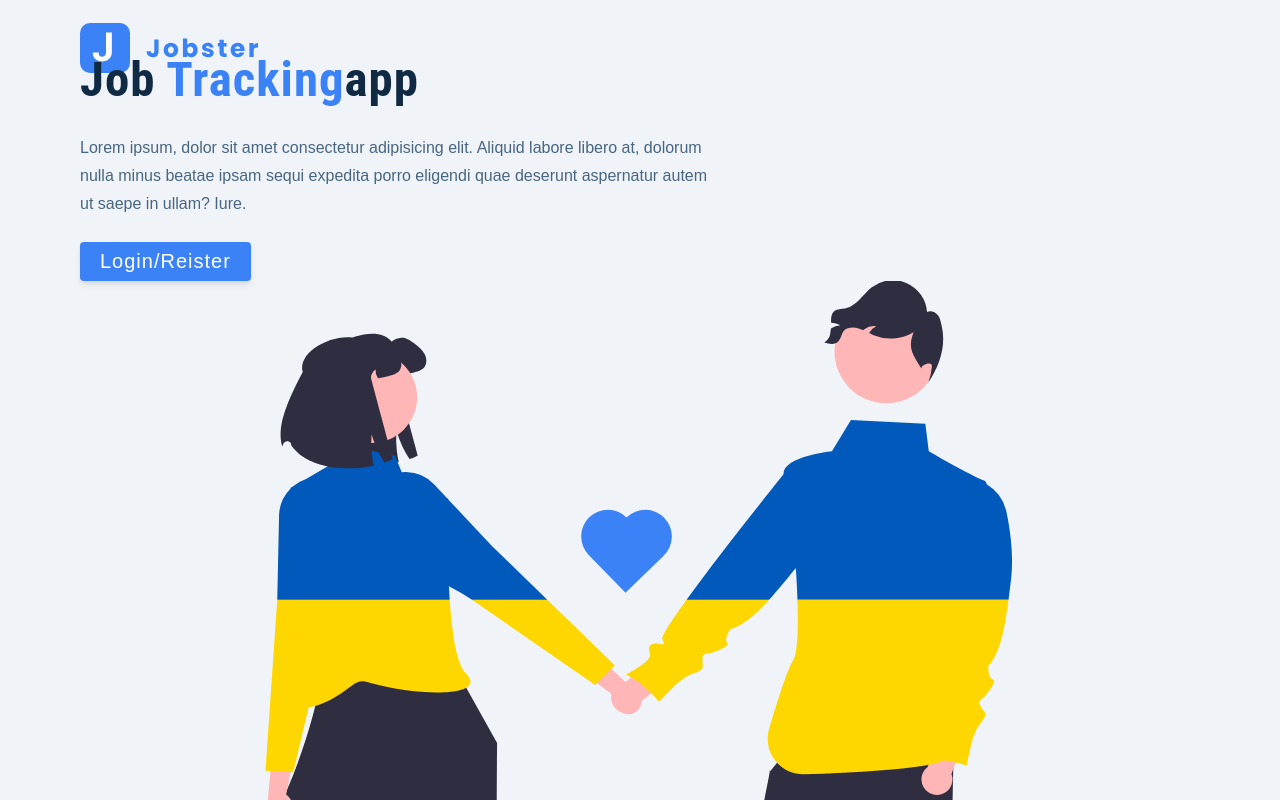
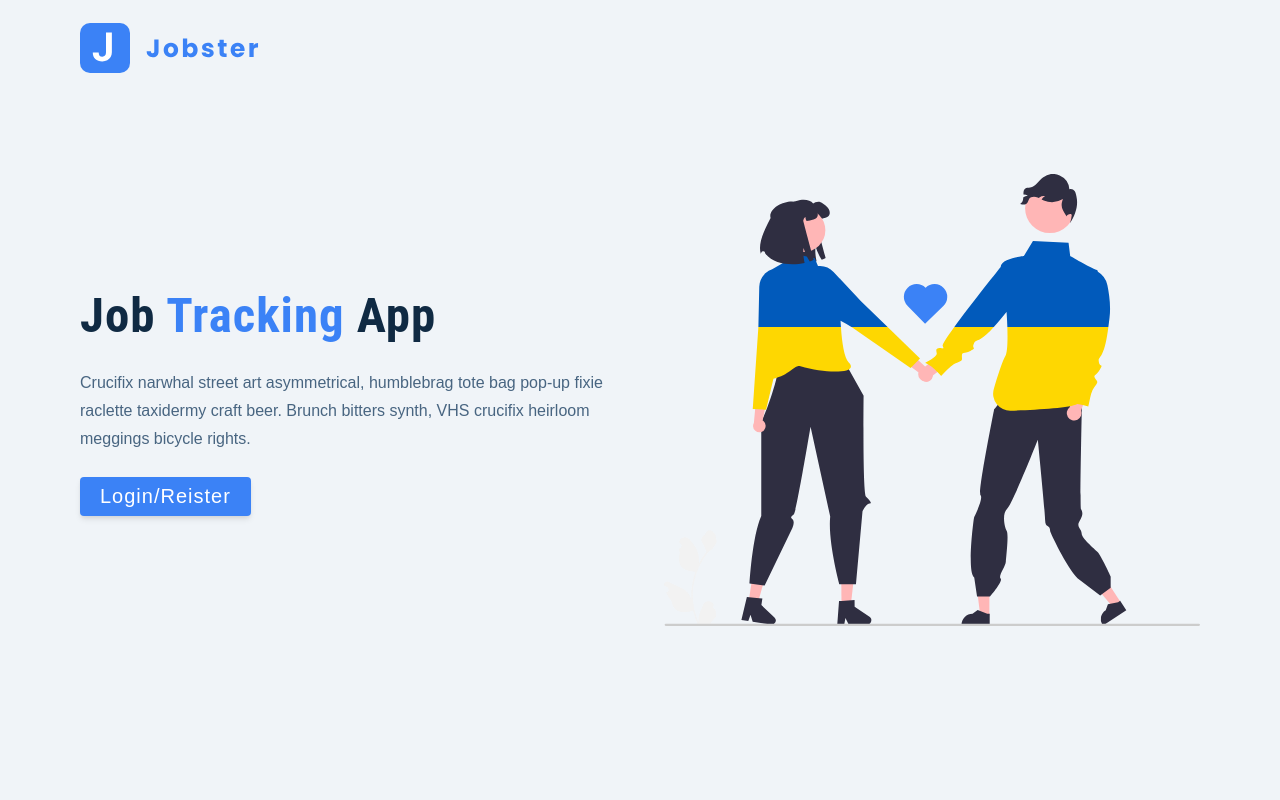
Before and after one commit to ajitjadhav701/jobster-with-redux, a React (Create React App) app: page /landing in a window 1280 px wide. Shown: the top 800 px of the page. Built offline with nearby package versions, Linux system fonts and the light colour scheme.

Commit message:
imports wrappers as styled comp from assets, setup pages,setting up react router and done with error page

```diff
--- a/package.json
+++ b/package.json
@@ -9,6 +9,7 @@
     "normalize.css": "^8.0.1",
     "react": "^18.2.0",
     "react-dom": "^18.2.0",
+    "react-router-dom": "^6.3.0",
     "react-scripts": "5.0.1",
     "styled-components": "^5.3.5",
     "web-vitals": "^2.1.4"
--- a/src/App.js
+++ b/src/App.js
@@ -1,12 +1,18 @@
-import Landing from "./pages/Landing";
+import {Landing,Error,Dashboard,Register} from "./pages";
 import styled from "styled-components";
+import { BrowserRouter,Routes,Route } from "react-router-dom";
 
 
 function App() {
   return (
-   <div>
-    <Landing/>
-   </div>
+  <BrowserRouter>
+    <Routes>
+      <Route path='/' exact element={<Dashboard/>}/>
+      <Route path='landing'  element={<Landing/>}/>
+      <Route path='register'  element={<Register/>}/>
+      <Route path='*'  element={<Error/>}/>
+    </Routes>
+  </BrowserRouter>
   );
 }
 
--- /dev/null
+++ b/src/components/Logo.js
@@ -0,0 +1,10 @@
+import React from 'react'
+import logo from '../assets/images/logo.svg'
+
+const Logo = () => {
+  return (
+     <img className='logo' src={logo} alt="jobster logo" />
+  )
+}
+
+export default Logo
--- /dev/null
+++ b/src/components/index.js
@@ -0,0 +1,3 @@
+import Logo from "./Logo";
+
+export {Logo}
--- /dev/null
+++ b/src/pages/Dashboard.js
@@ -0,0 +1,9 @@
+import React from 'react'
+
+const Dashboard = () => {
+  return (
+    <div>Dashboard</div>
+  )
+}
+
+export default Dashboard
--- /dev/null
+++ b/src/pages/Error.js
@@ -0,0 +1,19 @@
+import React from 'react'
+import {Link} from 'react-router-dom'
+import img from '../assets/images/not-found.svg'
+import Wrapper from '../assets/wrappers/ErrorPage'
+
+const Error = () => {
+  return (
+    <Wrapper className='full-page'>
+        <div className="">
+            <img src={img} alt="not found image" />
+            <h3>Ohh..Page Not Found</h3>
+            <p>We are Not Able to Find a Page That you'ae  looking for</p>
+            <Link to='/' className=''>Back to Home</Link>
+        </div>
+    </Wrapper>
+  )
+}
+
+export default Error
--- a/src/pages/Landing.js
+++ b/src/pages/Landing.js
@@ -1,64 +1,37 @@
 import React from 'react'
-import logo from '../assets/images/logo.svg'
 import main from '../assets/images/main.svg'
 import styled from 'styled-components'
+import Wrapper from '../assets/wrappers/LandingPage'
+import {Logo} from '../components'
+import {Link} from 'react-router-dom'
 
 
 
 const Landing = () => {
   return (
-    <Wrapper>
-        <nav>
-            <img className='logo' src={logo} alt="jobster logo" />
-        </nav>
-        <div className="container page">
-            {/*info */}
-            <div className="info">
-                <h1>job <span>tracking</span>app</h1>
-                <p>Lorem ipsum, dolor sit amet consectetur adipisicing elit. Aliquid labore libero at, dolorum nulla minus beatae ipsam sequi expedita porro eligendi quae deserunt aspernatur autem ut saepe in ullam? Iure.</p>
-                <button className="btn btn-hero">Login/Reister</button>
-             </div>
-            <img src={main} alt="main image" className='img main-img' />
+   <Wrapper>
+      <nav>
+       <Logo/>
+      </nav>
+      <div className='container page'>
+        {/* info */}
+        <div className='info'>
+          <h1>
+            job <span>tracking</span> app
+          </h1>
+          <p>
+            Crucifix narwhal street art asymmetrical, humblebrag tote bag pop-up
+            fixie raclette taxidermy craft beer. Brunch bitters synth, VHS
+            crucifix heirloom meggings bicycle rights.
+          </p>
+
+          <Link className='btn btn-hero' to='/register'>Login/Reister</Link>
         </div>
+        <img src={main} alt='job hunt' className='img main-img' />
+      </div>
     </Wrapper>
   )
 };
-const Wrapper=styled.main`
-   nav{
-    width: var(--fluid-width);
-    max-width: var(--max-width);
-    margin: 0 auto;
-    height: var(--nav-height);
-    display: flex;
-    align-items: center;
-   }
-   .page{
-    min-height: calc(100vh - var(--nav-height));
-    display: grid;
-    align-items: center;
-    margin-top: -3rem;
-   }
-   h1{
-    font-weight: 700;
-        span{
-            color: var(--primary-500);
-        }
-   }
-    p{
-        color: var(--grey-600);
-    }
-    .main-img{
-        display: none;
-    }
-    @media (min-width: 992px){
-        .page{
-            grid-template-columns: 1f 1f;
-            column-gap:3rem ;
-        }
-        .main-img{
-        display: block;
-    }
-    }
-`
+
 
 export default Landing
--- /dev/null
+++ b/src/pages/Register.js
@@ -0,0 +1,9 @@
+import React from 'react'
+
+const Register = () => {
+  return (
+    <div>Register</div>
+  )
+}
+
+export default Register
--- /dev/null
+++ b/src/pages/index.js
@@ -0,0 +1,7 @@
+import Landing from "./Landing";
+import Error from "./Error";
+import Register from "./Register";
+import Dashboard from "./Dashboard";
+
+
+export {Landing,Error,Register,Dashboard}
```
Also changed, not shown: 1 other file (tests, documents, lock files or other folders).
